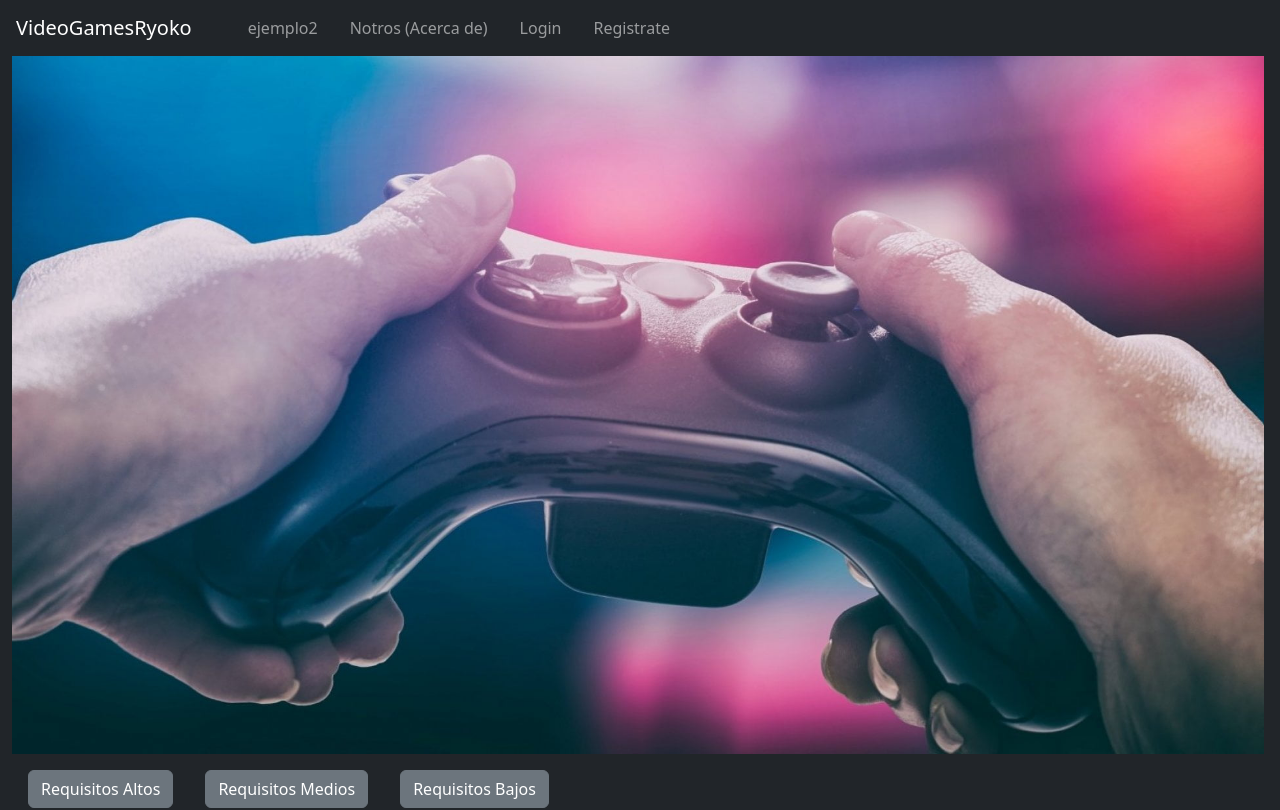
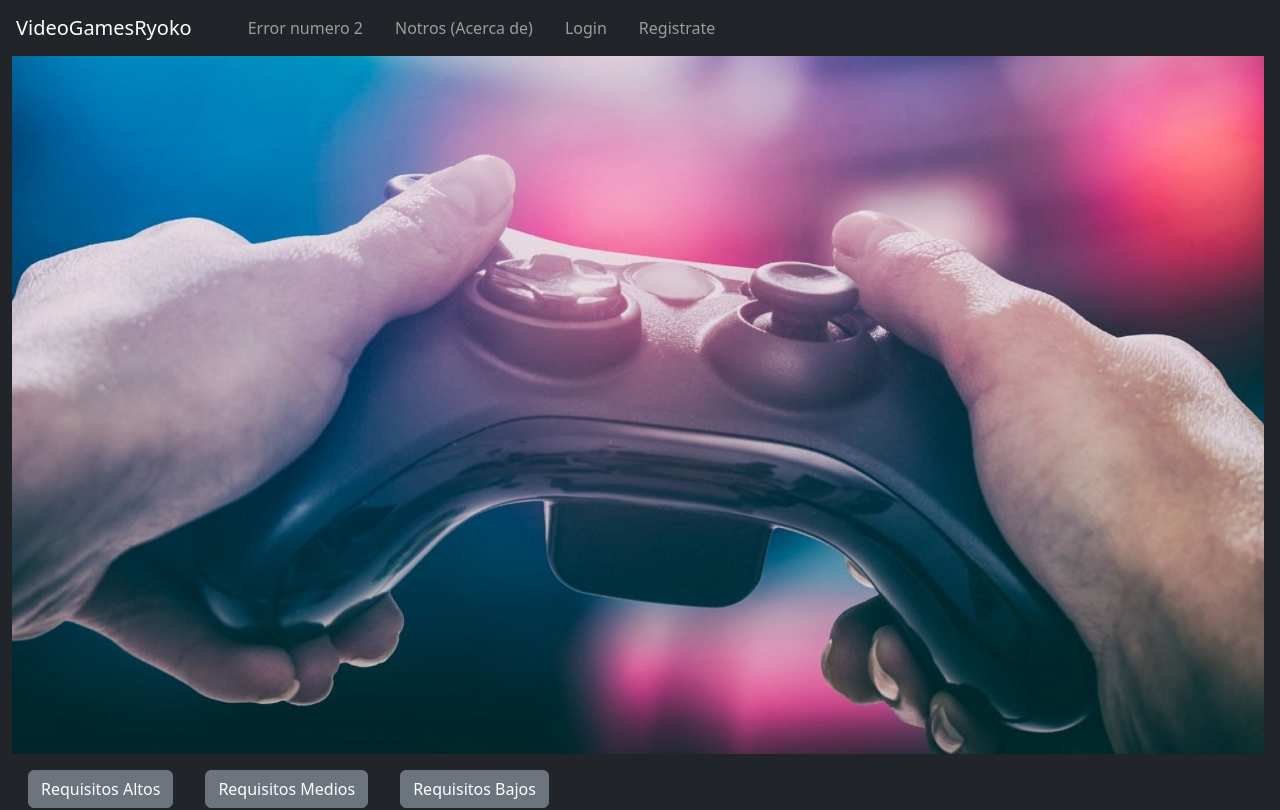
Before and after one commit to LeonardoGBM/AngularPartOne, an Angular app: page / in a window 1280 px wide. Shown: the top 810 px of the page. Built offline with nearby package versions, Linux system fonts and the light colour scheme.

Commit message:
ejemplo2

```diff
--- a/src/app/app.component.html
+++ b/src/app/app.component.html
@@ -9,7 +9,7 @@
     <div class="collapse navbar-collapse mx-4" id="navbarColor01">
       <ul class="navbar-nav mr-auto">
         <li class="nav-item mx-2">
-          <a class="nav-link" href="#">ejemplo2</a>
+          <a class="nav-link" href="#">Error numero 2</a>
         </li>
         <li class="nav-item active mx-2">
           <a class="nav-link" href="#">Notros <span class="sr-only">(Acerca de)</span></a>
```
